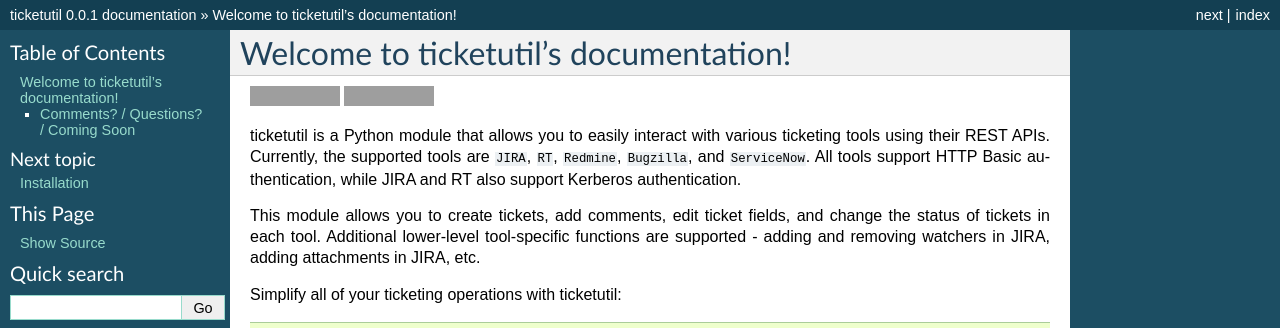
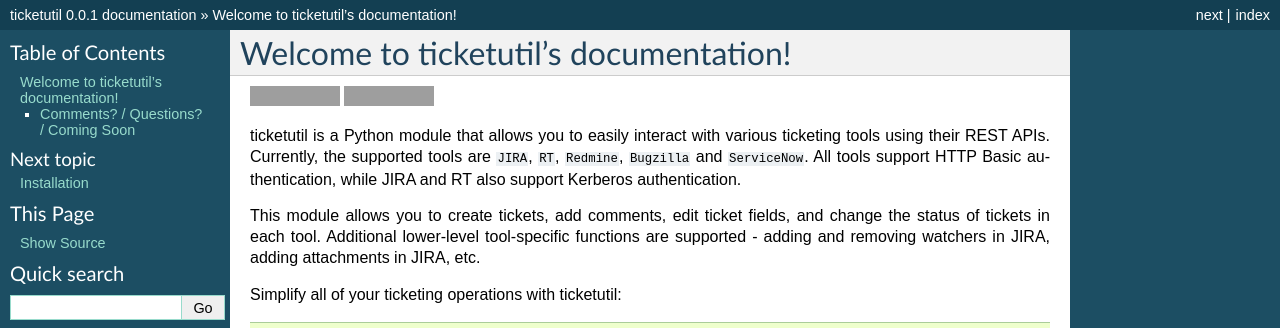
Before and after one commit to dmranck/ticketutil, a Sphinx documentation site: the page built from read-the-docs/source/index.rst, in a window 1280 px wide, cut to the strip 0-328 px from the top of the page. Built offline with Sphinx 7.4.7, drawn with Linux system fonts in a browser that asks for light colours; grey boxes are pictures that could not be loaded.

```diff
--- a/read-the-docs/source/index.rst
+++ b/read-the-docs/source/index.rst
@@ -10,7 +10,7 @@ Welcome to ticketutil's documentation!
 
 ticketutil is a Python module that allows you to easily interact with
 various ticketing tools using their REST APIs. Currently, the supported
-tools are ``JIRA``, ``RT``, ``Redmine``, ``Bugzilla``, and ``ServiceNow``.
+tools are ``JIRA``, ``RT``, ``Redmine``, ``Bugzilla`` and ``ServiceNow``.
 All tools support HTTP Basic authentication, while JIRA and RT also support Kerberos
 authentication.
 
```
